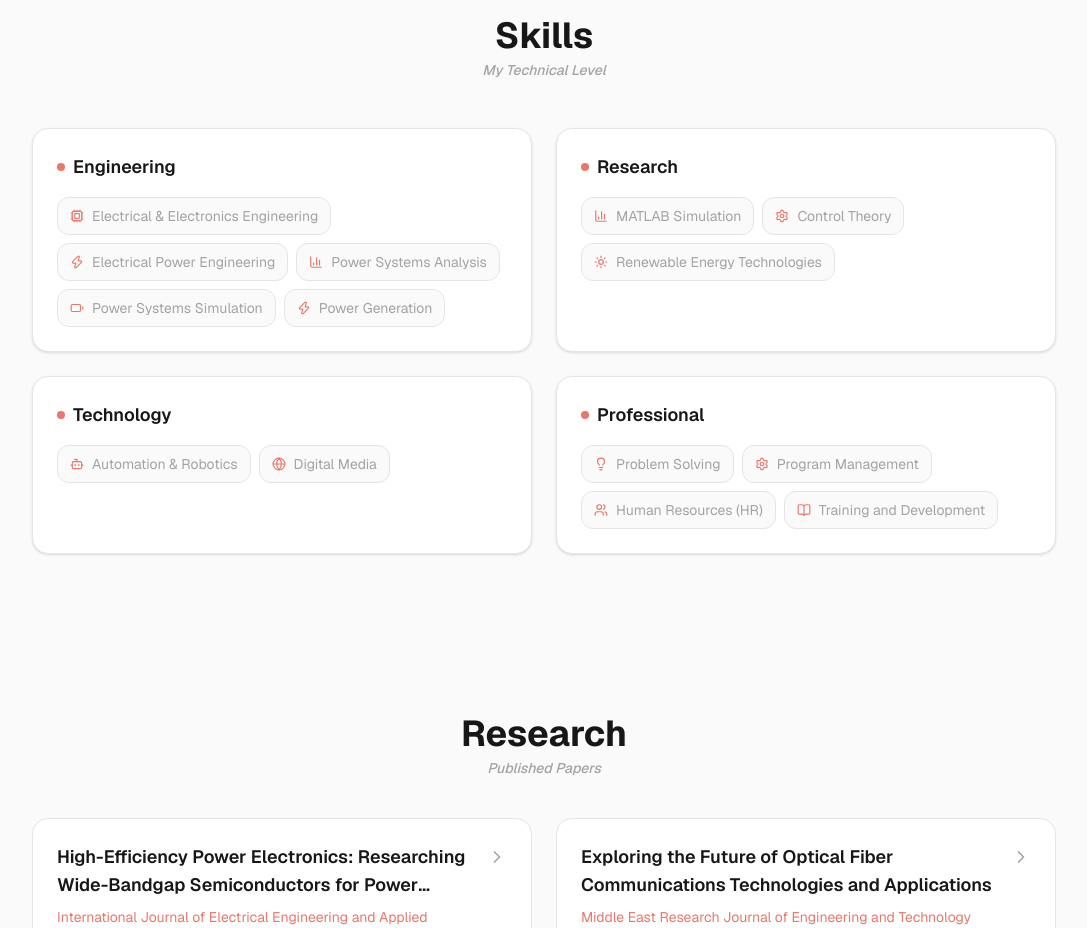
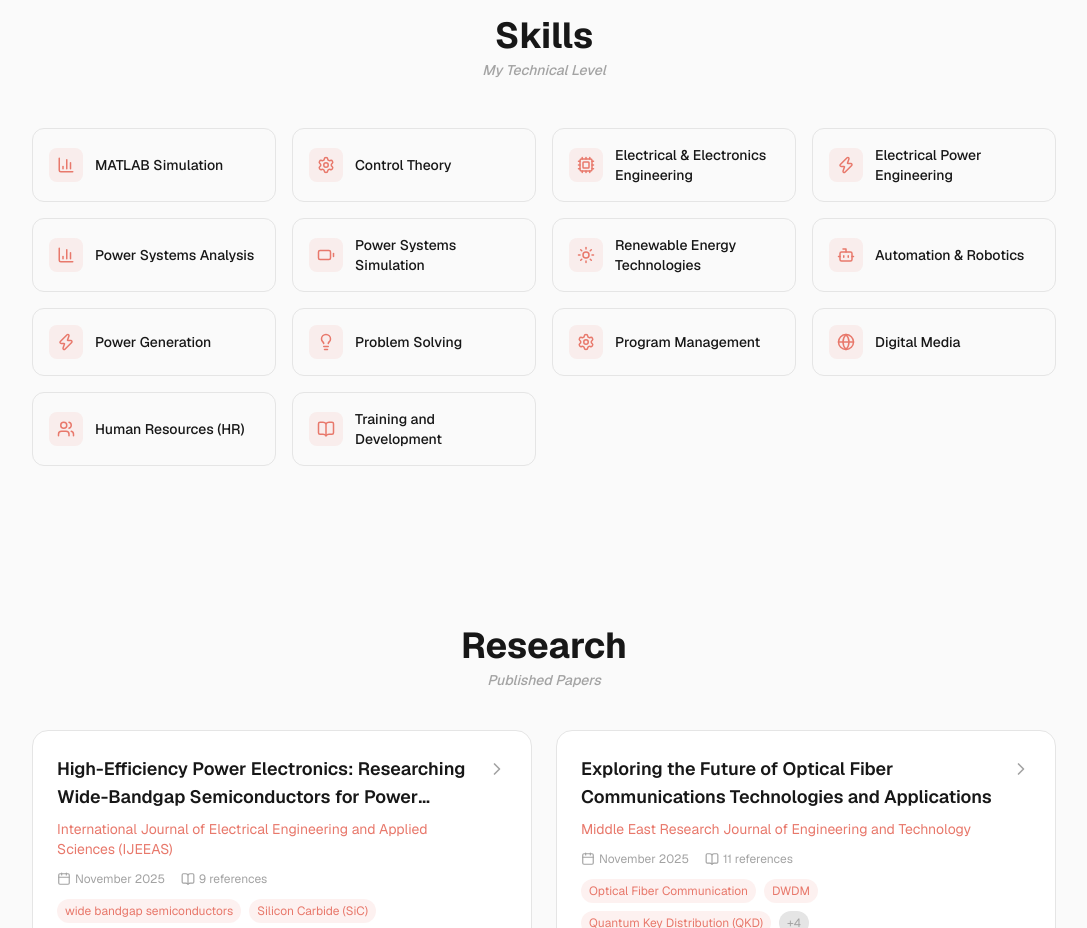
Before and after one commit to HSBHasib/Shayokh-Portfolio, a Next.js app: page / in a window 1280 px wide. Shown: the part 1540-2468 px from the top of the page, without its empty margins (96-1183 px from the left). Built offline with nearby package versions, Linux system fonts and the light colour scheme.

Commit message:
Simplify skills layout without cards

```diff
--- a/src/components/sections/Skills.tsx
+++ b/src/components/sections/Skills.tsx
@@ -11,9 +11,7 @@ import {
   Settings,
   Users,
   BookOpen,
-  Wrench,
   Globe,
-  Code,
 } from "lucide-react";
 
 interface SkillsProps {
@@ -37,25 +35,6 @@ const skillIcons: Record<string, React.ElementType> = {
   "Training and Development": BookOpen,
 };
 
-const categories = [
-  {
-    title: "Engineering",
-    skills: ["Electrical & Electronics Engineering", "Electrical Power Engineering", "Power Systems Analysis", "Power Systems Simulation", "Power Generation"],
-  },
-  {
-    title: "Research",
-    skills: ["MATLAB Simulation", "Control Theory", "Renewable Energy Technologies"],
-  },
-  {
-    title: "Technology",
-    skills: ["Automation & Robotics", "Digital Media"],
-  },
-  {
-    title: "Professional",
-    skills: ["Problem Solving", "Program Management", "Human Resources (HR)", "Training and Development"],
-  },
-];
-
 export default function Skills({ skills }: SkillsProps) {
   return (
     <section id="skills" className="py-20 px-4">
@@ -70,35 +49,26 @@ export default function Skills({ skills }: SkillsProps) {
           </p>
         </div>
 
-        {/* Category Cards */}
-        <div className="grid md:grid-cols-2 gap-6">
-          {categories.map((category) => (
-            <div
-              key={category.title}
-              className="bg-card rounded-2xl border border-border p-6 shadow-sm hover:shadow-md transition-shadow duration-300"
-            >
-              <h3 className="text-lg font-semibold text-foreground mb-4 flex items-center gap-2">
-                <div className="w-2 h-2 rounded-full bg-primary" />
-                {category.title}
-              </h3>
-              <div className="flex flex-wrap gap-2">
-                {category.skills.map((skill) => {
+        {/* Skills Grid */}
+        <div className="grid grid-cols-2 md:grid-cols-3 lg:grid-cols-4 gap-4">
+          {skills.map((skill) => {
             const Icon = skillIcons[skill] || Cpu;
             return (
               <div
                 key={skill}
-                      className="flex items-center gap-2 px-3 py-2 bg-background rounded-xl border border-border text-sm text-muted hover:text-foreground hover:border-primary/30 transition-all duration-200 cursor-default"
+                className="flex items-center gap-3 p-4 rounded-xl border border-border bg-background hover:border-primary/30 hover:bg-primary/5 transition-all duration-200 group"
               >
-                      <Icon size={14} className="text-primary" />
-                      <span>{skill}</span>
+                <div className="p-2 rounded-lg bg-primary/10 text-primary group-hover:bg-primary/20 transition-colors">
+                  <Icon size={18} />
+                </div>
+                <span className="text-sm font-medium text-foreground">
+                  {skill}
+                </span>
               </div>
             );
           })}
         </div>
       </div>
-          ))}
-        </div>
-      </div>
     </section>
   );
 }
```
Lines whose indentation alone changed are shown as unchanged.
